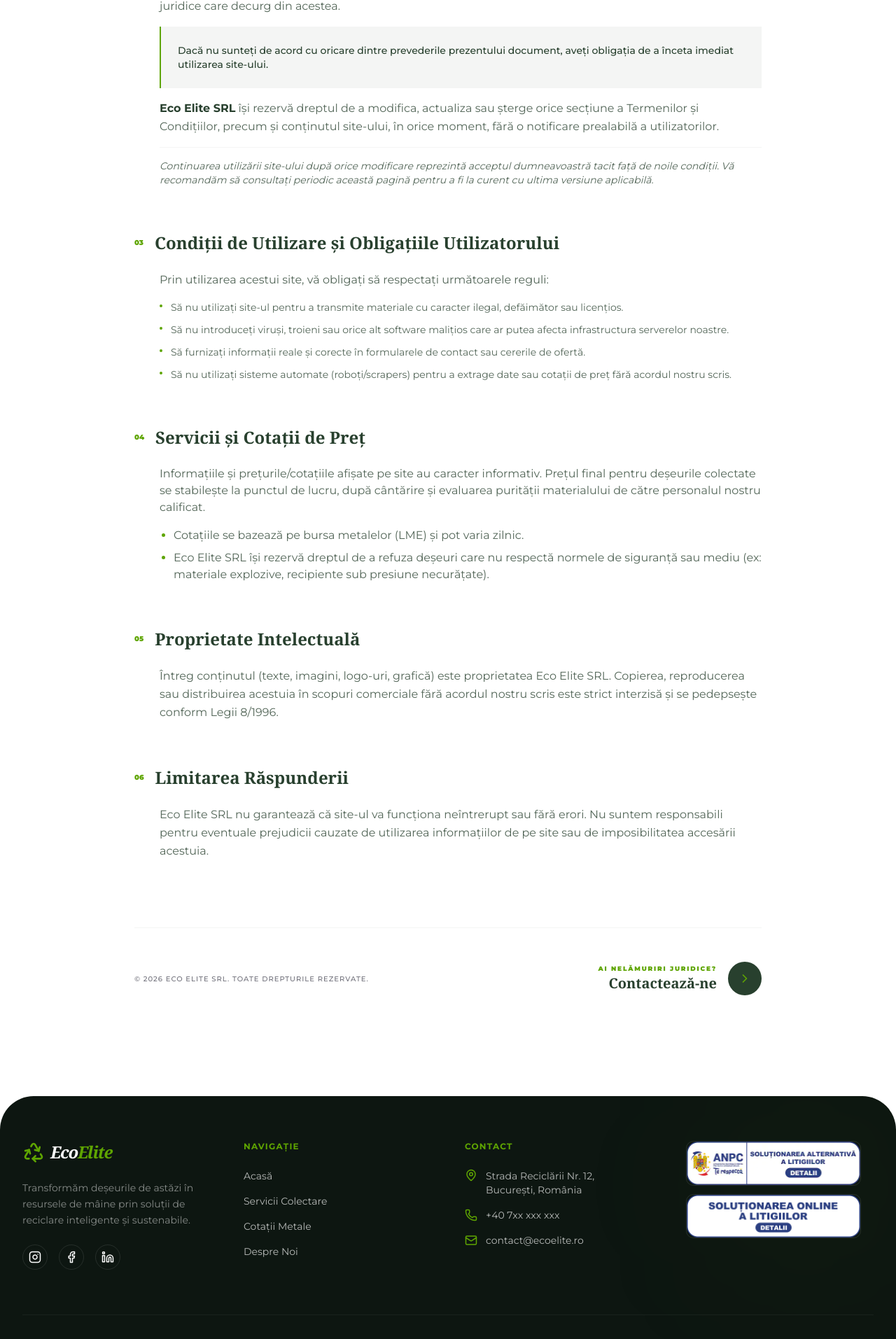
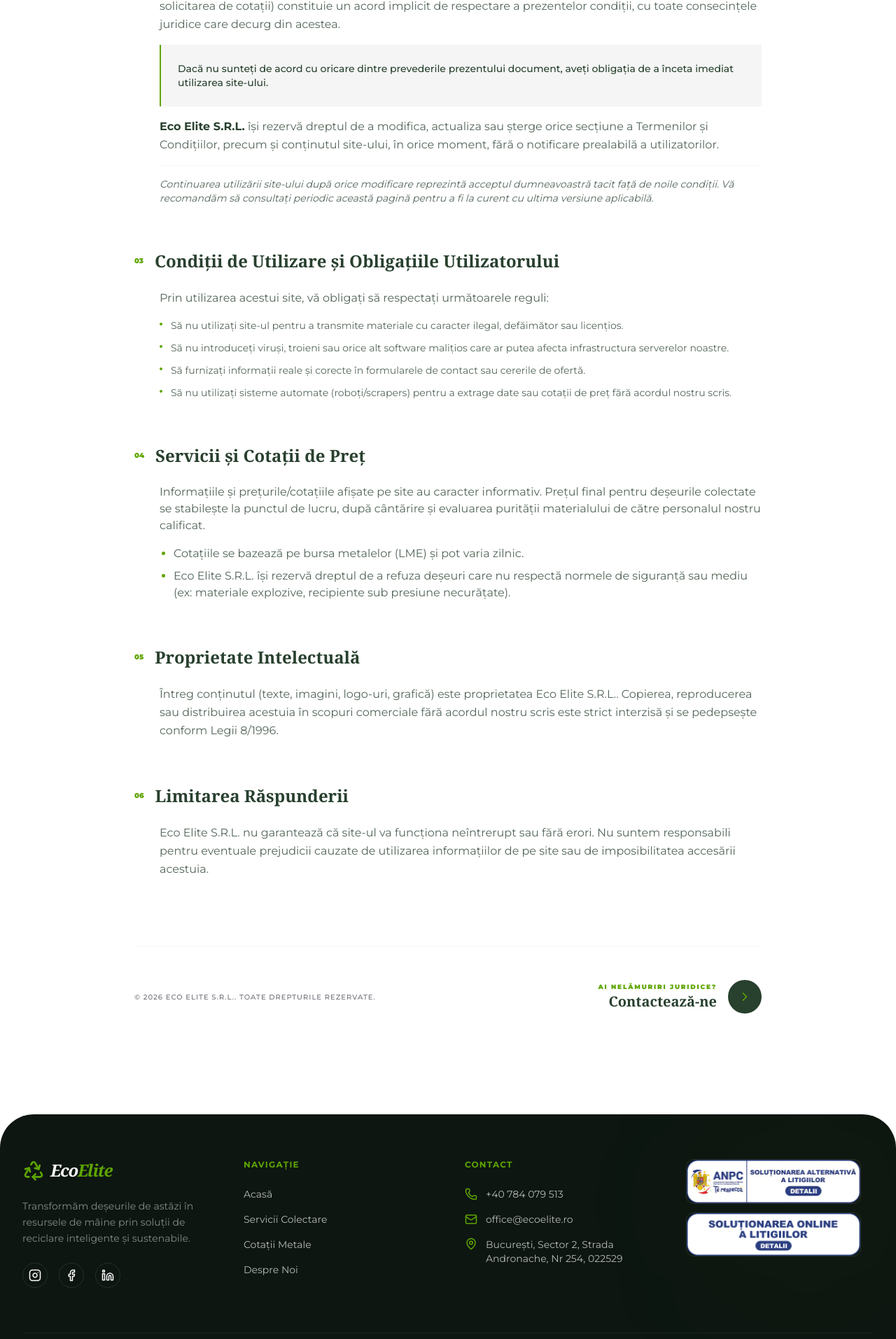
Before and after one commit to Cotet-Mihai/EcoElite, a Next.js app: page /termeni-si-conditii in a window 1280 px wide. Shown: the part 693-2606 px from the top of the page at 70% size. Built offline with nearby package versions, Linux system fonts and the light colour scheme.

Commit message:
refactor: centralize static data into a single data.ts file

```diff
--- a/app/politica-cookies/page.tsx
+++ b/app/politica-cookies/page.tsx
@@ -1,5 +1,3 @@
-"use client";
-
 import Link from "next/link";
 import { ChevronRight, Cookie, ShieldCheck, Info, Settings } from "lucide-react";
 
--- a/app/termeni-si-conditii/page.tsx
+++ b/app/termeni-si-conditii/page.tsx
@@ -1,5 +1,6 @@
 import Link from "next/link";
-import { ChevronRight, ShieldCheck, Scale, FileText, AlertCircle } from "lucide-react";
+import { ChevronRight, Scale } from "lucide-react";
+import {COMPANY} from "@/utils/data";
 
 export default function TermsAndConditions() {
     const currentYear = new Date().getFullYear();
@@ -33,7 +34,7 @@
                         </div>
                         <div className="pl-9 space-y-4">
                             <p>
-                                Site-ul <span className="font-bold">www.ecoelite.ro</span> este proprietatea exclusivă a societății <span className="text-[#0D1611] font-bold">ECO ELITE SRL</span>, cu sediul social în București, înregistrată la Registrul Comerțului sub nr. Jxx/xxxx/xxxx, CUI ROxxxxxxx.
+                                Site-ul <span className="font-bold">www.ecoelite.ro</span> este proprietatea exclusivă a societății <span className="text-secondary-foreground font-bold">{COMPANY.name} {COMPANY.legalForm}</span>, cu sediul social în {COMPANY.address}, înregistrată la Registrul Comerțului sub nr. {COMPANY.registrationNumber}, CUI {COMPANY.cui}.
                             </p>
                             <p>
                                 Suntem o unitate autorizată pentru colectarea și valorificarea deșeurilor reciclabile (feroase, neferoase, DEEE), operând în conformitate cu legislația de mediu în vigoare în România.
@@ -60,7 +61,7 @@
                             </div>
 
                             <p>
-                                <span className="font-bold text-foreground">Eco Elite SRL</span> își rezervă dreptul de a modifica, actualiza sau șterge orice secțiune a Termenilor și Condițiilor, precum și conținutul site-ului, în orice moment, fără o notificare prealabilă a utilizatorilor.
+                                <span className="font-bold text-foreground">{COMPANY.name} {COMPANY.legalForm}</span> își rezervă dreptul de a modifica, actualiza sau șterge orice secțiune a Termenilor și Condițiilor, precum și conținutul site-ului, în orice moment, fără o notificare prealabilă a utilizatorilor.
                             </p>
                             <p className="text-sm italic border-t border-foreground/5 pt-4">
                                 Continuarea utilizării site-ului după orice modificare reprezintă acceptul dumneavoastră tacit față de noile condiții. Vă recomandăm să consultați periodic această pagină pentru a fi la curent cu ultima versiune aplicabilă.
@@ -104,7 +105,7 @@
                             </p>
                             <ul className="list-disc pl-5 space-y-2 marker:text-primary">
                                 <li>Cotațiile se bazează pe bursa metalelor (LME) și pot varia zilnic.</li>
-                                <li>Eco Elite SRL își rezervă dreptul de a refuza deșeuri care nu respectă normele de siguranță sau mediu (ex: materiale explozive, recipiente sub presiune necurățate).</li>
+                                <li>{COMPANY.name} {COMPANY.legalForm} își rezervă dreptul de a refuza deșeuri care nu respectă normele de siguranță sau mediu (ex: materiale explozive, recipiente sub presiune necurățate).</li>
                             </ul>
                         </div>
                     </div>
@@ -117,7 +118,7 @@
                         </div>
                         <div className="pl-9">
                             <p>
-                                Întreg conținutul (texte, imagini, logo-uri, grafică) este proprietatea Eco Elite SRL. Copierea, reproducerea sau distribuirea acestuia în scopuri comerciale fără acordul nostru scris este strict interzisă și se pedepsește conform Legii 8/1996.
+                                Întreg conținutul (texte, imagini, logo-uri, grafică) este proprietatea {COMPANY.name} {COMPANY.legalForm}. Copierea, reproducerea sau distribuirea acestuia în scopuri comerciale fără acordul nostru scris este strict interzisă și se pedepsește conform Legii 8/1996.
                             </p>
                         </div>
                     </div>
@@ -130,7 +131,7 @@
                         </div>
                         <div className="pl-9">
                             <p>
-                                Eco Elite SRL nu garantează că site-ul va funcționa neîntrerupt sau fără erori. Nu suntem responsabili pentru eventuale prejudicii cauzate de utilizarea informațiilor de pe site sau de imposibilitatea accesării acestuia.
+                                {COMPANY.name} {COMPANY.legalForm} nu garantează că site-ul va funcționa neîntrerupt sau fără erori. Nu suntem responsabili pentru eventuale prejudicii cauzate de utilizarea informațiilor de pe site sau de imposibilitatea accesării acestuia.
                             </p>
                         </div>
                     </div>
@@ -140,7 +141,7 @@
                 {/* Footer Document - Call to action */}
                 <div className="mt-24 pt-12 border-t border-foreground/5 flex flex-col md:flex-row items-center justify-between gap-8">
                     <p className="text-muted-foreground text-[10px] uppercase tracking-widest font-medium">
-                        © {currentYear} Eco Elite SRL. Toate drepturile rezervate.
+                        © {currentYear} {COMPANY.name} {COMPANY.legalForm}. Toate drepturile rezervate.
                     </p>
 
                     <Link href="/contact">
--- a/components/Calculator.tsx
+++ b/components/Calculator.tsx
@@ -1,16 +1,9 @@
 import MarqueeSection from "@/components/StatsRibbon";
 import { Card } from "@/components/ui/card";
 import PriceCalculator from "@/components/PriceCalculator";
+import {METALS} from "@/utils/data";
 
 export default function Calculator() {
-    const metalPrices = [
-        { name: "Fier", price: "0.8 lei/kg", color: 'bg-zinc-400' },
-        { name: "Cupru", price: "42 lei/kg", color: 'bg-orange-400' },
-        { name: "Aluminiu", price: "4 lei/kg", color: 'bg-slate-200' },
-        { name: "Plumb", price: "4 lei/kg", color: 'bg-blue-900/40' },
-        { name: "Inox", price: "2 lei/kg", color: 'bg-stone-300' },
-        { name: "Alamă", price: "22 lei/kg", color: 'bg-yellow-500/50' },
-    ];
 
     return (
         <section className="flex flex-col bg-white min-h-screen">
@@ -41,7 +34,7 @@
                             </h3>
 
                             <div className="space-y-4">
-                                {metalPrices.map((metal, idx) => (
+                                {METALS.map((metal, idx) => (
                                     <div
                                         key={idx}
                                         className="flex justify-between items-center px-3 py-1 rounded-2xl bg-white border border-gray-100 shadow-sm transition-all hover:shadow-md"
@@ -51,7 +44,7 @@
                                             <span className="font-bold text-lg uppercase tracking-tight text-foreground">{metal.name}</span>
                                         </div>
                                         <span className="font-serif text-2xl font-bold text-primary">
-                                          {metal.price}
+                                          {metal.price} lei/kg
                                         </span>
                                     </div>
                                 ))}
--- a/components/ContactForm.tsx
+++ b/components/ContactForm.tsx
@@ -1,15 +1,15 @@
 "use client";
 
-import { Mail, Phone, MapPin, ChevronRight, Send } from "lucide-react";
+import { Mail, Phone, MapPin, Send } from "lucide-react";
 import { Input } from "@/components/ui/input";
 import { Label } from "@/components/ui/label";
 import { Textarea } from "@/components/ui/textarea";
-import {Button} from "@/components/ui/button";
+import {COMPANY} from "@/utils/data";
 
 const contact = [
-    { icon: Phone, label: "Telefon", val: "+40 7xx xxx xxx" },
-    { icon: Mail, label: "Email", val: "office@ecoelite.ro" },
-    { icon: MapPin, label: "Locație", val: "București, România" },
+    { icon: Phone, label: "Telefon", val: COMPANY.phone },
+    { icon: Mail, label: "Email", val: COMPANY.email },
+    { icon: MapPin, label: "Locație", val: COMPANY.address },
 ]
 
 export default function ContactForm() {
@@ -42,7 +42,7 @@
                                         <p className="text-[10px] font-black uppercase tracking-[0.2em] text-foreground/30 italic">
                                             {item.label}
                                         </p>
-                                        <p className="font-serif text-xl font-bold text-foreground tracking-tight">
+                                        <p className=" text-xl font-bold text-foreground tracking-tight">
                                             {item.val}
                                         </p>
                                     </div>
--- a/components/Footer.tsx
+++ b/components/Footer.tsx
@@ -1,9 +1,9 @@
 import Link from "next/link";
 import {Mail, Phone, MapPin, Instagram, Facebook, Linkedin, Recycle} from "lucide-react";
 import Image from "next/image";
+import {COMPANY} from "@/utils/data";
 
 export default function Footer() {
-    const currentYear = new Date().getFullYear();
 
     return (
         <footer className="bg-white pt-12">
@@ -29,13 +29,13 @@
                             Transformăm deșeurile de astăzi în resursele de mâine prin soluții de reciclare inteligente și sustenabile.
                         </p>
                         <div className="flex gap-4">
-                            <Link href="#" className="p-2 rounded-full border border-white/10 hover:bg-primary hover:text-black transition-all">
+                            <Link href={COMPANY.instagram} className="p-2 rounded-full border border-white/10 hover:bg-primary hover:text-black transition-all">
                                 <Instagram size={18} />
                             </Link>
-                            <Link href="#" className="p-2 rounded-full border border-white/10 hover:bg-primary hover:text-black transition-all">
+                            <Link href={COMPANY.facebook} className="p-2 rounded-full border border-white/10 hover:bg-primary hover:text-black transition-all">
                                 <Facebook size={18} />
                             </Link>
-                            <Link href="#" className="p-2 rounded-full border border-white/10 hover:bg-primary hover:text-black transition-all">
+                            <Link href={COMPANY.linkedIn} className="p-2 rounded-full border border-white/10 hover:bg-primary hover:text-black transition-all">
                                 <Linkedin size={18} />
                             </Link>
                         </div>
@@ -56,17 +56,17 @@
                     <div className="space-y-6">
                         <h4 className="font-bold uppercase tracking-widest text-xs text-primary">Contact</h4>
                         <ul className="space-y-4 text-sm text-white/70">
-                            <li className="flex items-start gap-3">
-                                <MapPin size={18} className="text-primary shrink-0" />
-                                <span>Strada Reciclării Nr. 12,<br />București, România</span>
-                            </li>
                             <li className="flex items-center gap-3">
                                 <Phone size={18} className="text-primary shrink-0" />
-                                <span>+40 7xx xxx xxx</span>
+                                <span>{COMPANY.phone}</span>
                             </li>
                             <li className="flex items-center gap-3">
                                 <Mail size={18} className="text-primary shrink-0" />
-                                <span>contact@ecoelite.ro</span>
+                                <span>{COMPANY.email}</span>
+                            </li>
+                            <li className="flex items-start gap-3">
+                                <MapPin size={18} className="text-primary shrink-0" />
+                                <span>{COMPANY.address}</span>
                             </li>
                         </ul>
                     </div>
@@ -108,7 +108,7 @@
                 {/* Bottom Bar */}
                 <div className="mt-16 pt-8 border-t border-white/5 flex flex-col md:flex-row justify-between items-center gap-4">
                     <p className="text-white/30 text-[10px] uppercase tracking-widest">
-                        © {currentYear} EcoElite Romania. Toate drepturile rezervate.
+                        © 2026 {COMPANY.name} {COMPANY.legalForm} Toate drepturile rezervate.
                     </p>
                     <div className="flex gap-8 text-[10px] uppercase tracking-widest text-white/30">
                         <Link href="/termeni-si-conditii" className="hover:text-white transition-colors">Termeni și Condiții</Link>
--- a/components/PriceCalculator.tsx
+++ b/components/PriceCalculator.tsx
@@ -9,15 +9,7 @@
     SelectTrigger,
     SelectValue
 } from "@/components/ui/select";
-
-const METALS = [
-    { id: "fier", name: "Fier", price: 0.8, color: 'bg-zinc-400' },
-    { id: "cupru", name: "Cupru", price: 42, color: 'bg-orange-400' },
-    { id: "aluminiu", name: "Aluminiu", price: 4, color: 'bg-slate-200' },
-    { id: "plumb", name: "Plumb", price: 4, color: 'bg-blue-900/40' },
-    { id: "inox", name: "Inox", price: 2, color: 'bg-stone-300' },
-    { id: "alama", name: "Alamă", price: 22, color: 'bg-yellow-500/50' },
-];
+import {METALS} from "@/utils/data";
 
 export default function PriceCalculator() {
     const [selectedId, setSelectedId] = useState(METALS[0].id);
--- /dev/null
+++ b/utils/data.ts
@@ -0,0 +1,21 @@
+export const METALS = [
+    { id: "fier", name: "Fier", price: 0.8, color: 'bg-zinc-400' },
+    { id: "cupru", name: "Cupru", price: 42, color: 'bg-orange-400' },
+    { id: "aluminiu", name: "Aluminiu", price: 4, color: 'bg-slate-200' },
+    { id: "plumb", name: "Plumb", price: 4, color: 'bg-blue-900/40' },
+    { id: "inox", name: "Inox", price: 2, color: 'bg-stone-300' },
+    { id: "alama", name: "Alamă", price: 22, color: 'bg-yellow-500/50' },
+];
+
+export const COMPANY = {
+    'name': 'Eco Elite',
+    'legalForm': 'S.R.L.',
+    'cui': 'ROxxxxxxx',
+    'registrationNumber': 'Jxx/xxxx/xxxx',
+    'address': 'București, Sector 2, Strada Andronache, Nr 254, 022529',
+    'phone': '+40 784 079 513',
+    'email': 'office@ecoelite.ro',
+    'instagram': '#',
+    'facebook': '#',
+    'linkedIn': '#'
+}
```
